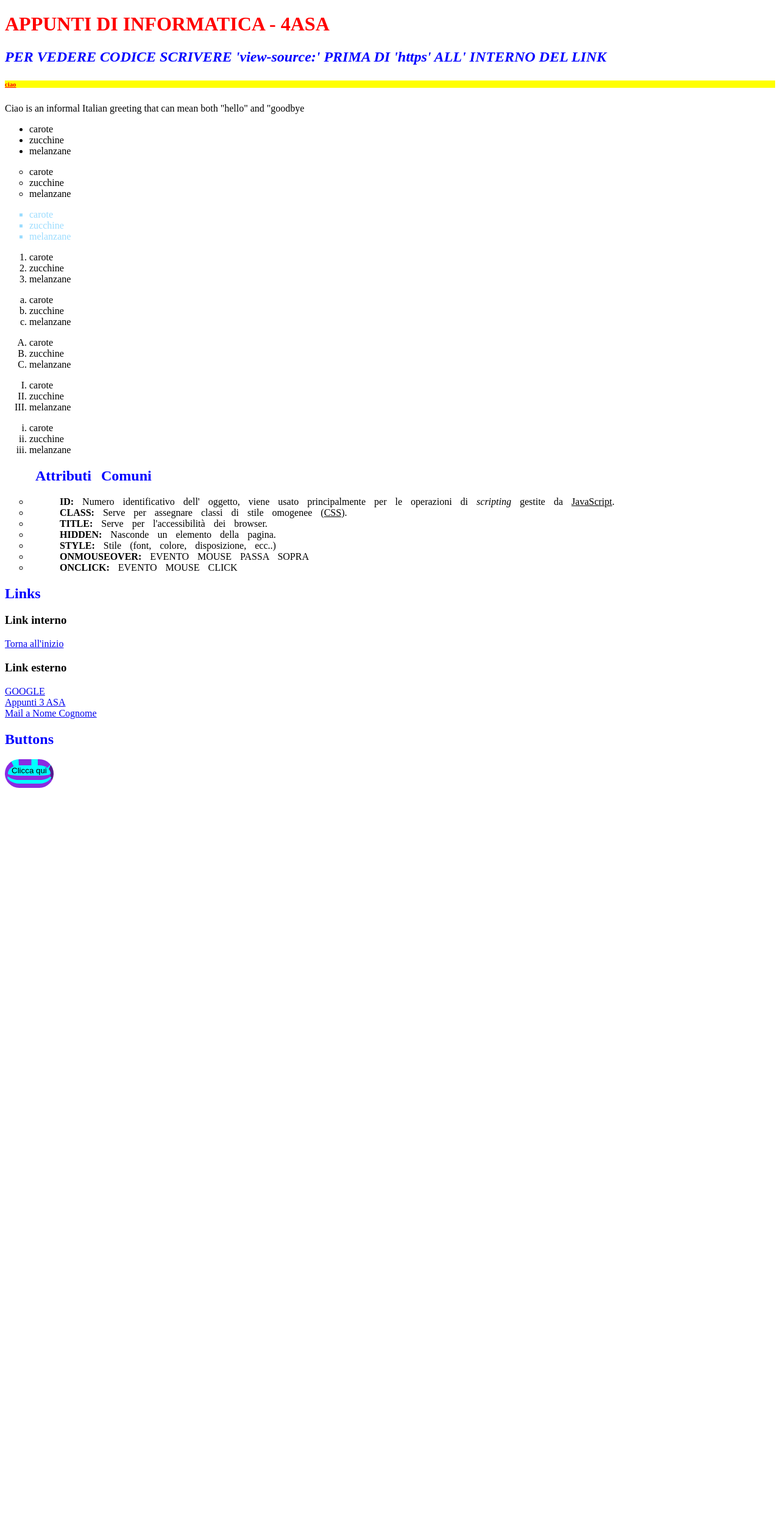
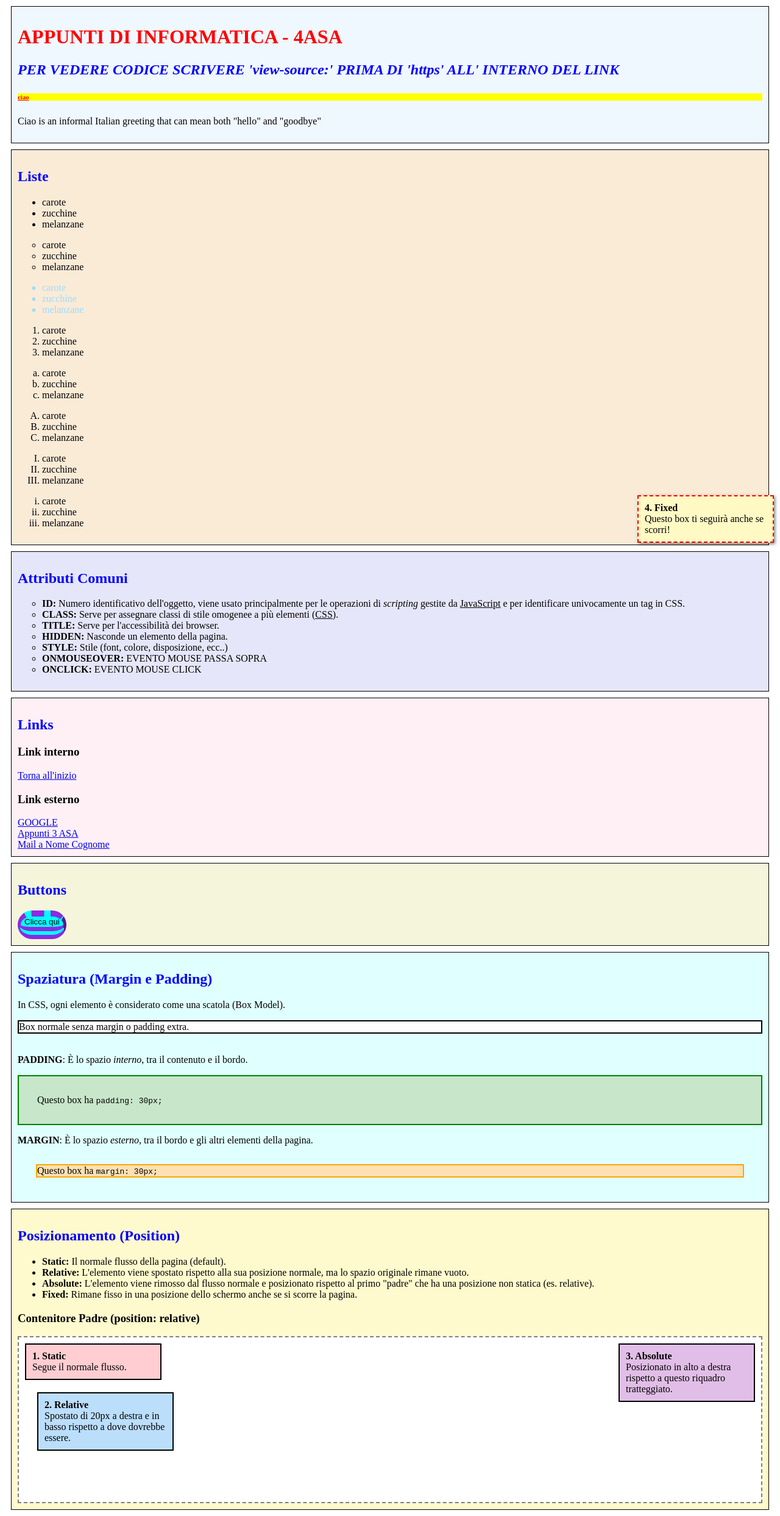
Before and after one commit to Chris1sFlaggin/Chris1sFlaggin.github.io, a Jekyll site: the page appunti4asa.html, which Jekyll copies as it is, in a window 1280 px wide. Shown: the whole page at 61% size. Built offline with Jekyll 4.4.1, drawn with Linux system fonts in a browser that asks for light colours; before the commit the page ends 1300 px from its top, so only the background shows below that.

Commit message:
appunti aggiornati

```diff
--- a/appunti4asa.html
+++ b/appunti4asa.html
@@ -9,15 +9,88 @@
         h2 {
             color: blue;
         }
+        /* Stili base per i contenitori delle sezioni */
+        div.sezione {
+            background-color: #DCDCDC;
+            border: 1px solid black;
+            padding: 10px;
+            margin: 10px;
+        }
+        div#presentazione { background-color: #F0F8FF; }
+        div#liste { background-color: #FAEBD7; }
+        div#attributi { background-color: #E6E6FA; }
+        div#links { background-color: #FFF0F5; }
+        div#buttons { background-color: #F5F5DC; }
+        div#spaziatura { background-color: #E0FFFF; }
+        div#posizione { background-color: #FFFACD; }
+
+        /* --- CLASSI PER ESEMPI DI SPAZIATURA --- */
+        .box-normale {
+            border: 2px solid black;
+            background-color: white;
+        }
+        .box-padding {
+            border: 2px solid green;
+            padding: 30px; /* Spazio interno */
+            background-color: #c8e6c9;
+        }
+        .box-margin {
+            border: 2px solid orange;
+            margin: 30px; /* Spazio esterno */
+            background-color: #ffe0b2;
+        }
+
+        /* --- CLASSI PER ESEMPI DI POSIZIONAMENTO --- */
+        .container-pos {
+            border: 2px dashed gray;
+            height: 250px;
+            position: relative; /* Fondamentale per fare da riferimento all'absolute */
+            background-color: white;
+            padding: 10px;
+        }
+        .box-pos {
+            padding: 10px;
+            border: 2px solid black;
+            width: 200px;
+        }
+        .pos-static {
+            position: static; /* Comportamento di default */
+            background-color: #ffcdd2;
+        }
+        .pos-relative {
+            position: relative;
+            top: 20px;   /* Si sposta di 20px dal suo punto di origine originale */
+            left: 20px;
+            background-color: #bbdefb;
+        }
+        .pos-absolute {
+            position: absolute;
+            top: 10px;   /* Si posiziona rispetto al container-pos (che è relative) */
+            right: 10px;
+            background-color: #e1bee7;
+        }
+        .pos-fixed {
+            position: fixed;
+            bottom: 10px; /* Fisso in basso a destra nello schermo */
+            right: 10px;
+            background-color: #fff9c4;
+            border: 2px dashed red;
+            box-shadow: 2px 2px 5px rgba(0,0,0,0.5);
+            z-index: 1000;
+        }
     </style>
     <link rel="stylesheet" href="style.css">
 </head>
 <body>
+    <div id="presentazione" class="sezione">
         <h1 id="inizio">APPUNTI DI INFORMATICA - 4ASA</h1>
         <h2><i>PER VEDERE CODICE SCRIVERE 'view-source:' PRIMA DI 'https' ALL' INTERNO DEL LINK</i></h2>
         <h6><u>ciao</u></h6>
-    <p>Ciao is an informal Italian greeting that can mean both "hello" and "goodbye</p>
+        <p>Ciao is an informal Italian greeting that can mean both "hello" and "goodbye"</p>
+    </div>
 
+    <div id="liste" class="sezione">
+        <h2>Liste</h2>
         <ul type="disc">
             <li><span style="color:black">carote</span></li>
             <li>zucchine</li>
@@ -65,13 +138,13 @@
             <li>zucchine</li>
             <li>melanzane</li>
         </ol>
+    </div>
 
-    <div class="attributi">
+    <div id="attributi" class="sezione">
         <h2>Attributi Comuni</h2>
-
         <ul type="circle">
-            <li><b>ID: </b>Numero identificativo dell' oggetto, viene usato principalmente per le operazioni di <i>scripting</i> gestite da <u>JavaScript</u>.</li>
-            <li><b>CLASS: </b>Serve per assegnare classi di stile omogenee (<u>CSS</u>).</li>
+            <li><b>ID: </b>Numero identificativo dell'oggetto, viene usato principalmente per le operazioni di <i>scripting</i> gestite da <u>JavaScript</u> e per identificare univocamente un tag in CSS.</li>
+            <li><b>CLASS: </b>Serve per assegnare classi di stile omogenee a più elementi (<u>CSS</u>).</li>
             <li><b>TITLE: </b>Serve per l'accessibilità dei browser.</li>
             <li><b>HIDDEN: </b>Nasconde un elemento della pagina.</li>
             <li><b>STYLE: </b>Stile (font, colore, disposizione, ecc..)</li>
@@ -79,6 +152,8 @@
             <li><b>ONCLICK: </b>EVENTO MOUSE CLICK</li>
         </ul>
     </div>
+
+    <div id="links" class="sezione">
         <h2>Links</h2>
 
         <h3>Link interno</h3>
@@ -91,13 +166,58 @@
         onmouseout="this.style.color='red'">
         GOOGLE
         </a>
-    </br>
+        <br/>
         <a href="appunti3asa.html">Appunti 3 ASA</a>
-    </br>
+        <br/>
         <a href="mailto:nomecognome@mail.com">Mail a Nome Cognome</a>
+    </div>
 
+    <div id="buttons" class="sezione">
         <h2>Buttons</h2>
+        <button type="button" onclick="alert('Ciao classe 4ASA!')">Clicca qui</button>
+    </div>
 
-    <button type="button" onclick="alert('Ciao!')">Clicca qui</button>
+    <div id="spaziatura" class="sezione">
+        <h2>Spaziatura (Margin e Padding)</h2>
+        <p>In CSS, ogni elemento è considerato come una scatola (Box Model).</p>
+
+        <div class="box-normale">Box normale senza margin o padding extra.</div>
+        <br>
+        <p><b>PADDING</b>: È lo spazio <i>interno</i>, tra il contenuto e il bordo.</p>
+        <div class="box-padding">Questo box ha <code>padding: 30px;</code></div>
+
+        <p><b>MARGIN</b>: È lo spazio <i>esterno</i>, tra il bordo e gli altri elementi della pagina.</p>
+        <div class="box-margin">Questo box ha <code>margin: 30px;</code></div>
+    </div>
+
+    <div id="posizione" class="sezione">
+        <h2>Posizionamento (Position)</h2>
+        <ul>
+            <li><b>Static:</b> Il normale flusso della pagina (default).</li>
+            <li><b>Relative:</b> L'elemento viene spostato rispetto alla sua posizione normale, ma lo spazio originale rimane vuoto.</li>
+            <li><b>Absolute:</b> L'elemento viene rimosso dal flusso normale e posizionato rispetto al primo "padre" che ha una posizione non statica (es. relative).</li>
+            <li><b>Fixed:</b> Rimane fisso in una posizione dello schermo anche se si scorre la pagina.</li>
+        </ul>
+
+        <h3>Contenitore Padre (position: relative)</h3>
+        <div class="container-pos">
+            <div class="box-pos pos-static">
+                <b>1. Static</b><br>Segue il normale flusso.
+            </div>
+
+            <div class="box-pos pos-relative">
+                <b>2. Relative</b><br>Spostato di 20px a destra e in basso rispetto a dove dovrebbe essere.
+            </div>
+
+            <div class="box-pos pos-absolute">
+                <b>3. Absolute</b><br>Posizionato in alto a destra rispetto a questo riquadro tratteggiato.
+            </div>
+        </div>
+
+        <div class="box-pos pos-fixed">
+            <b>4. Fixed</b><br>Questo box ti seguirà anche se scorri!
+        </div>
+    </div>
 
 </body>
+</html>
```
Lines whose indentation alone changed are shown as unchanged.
